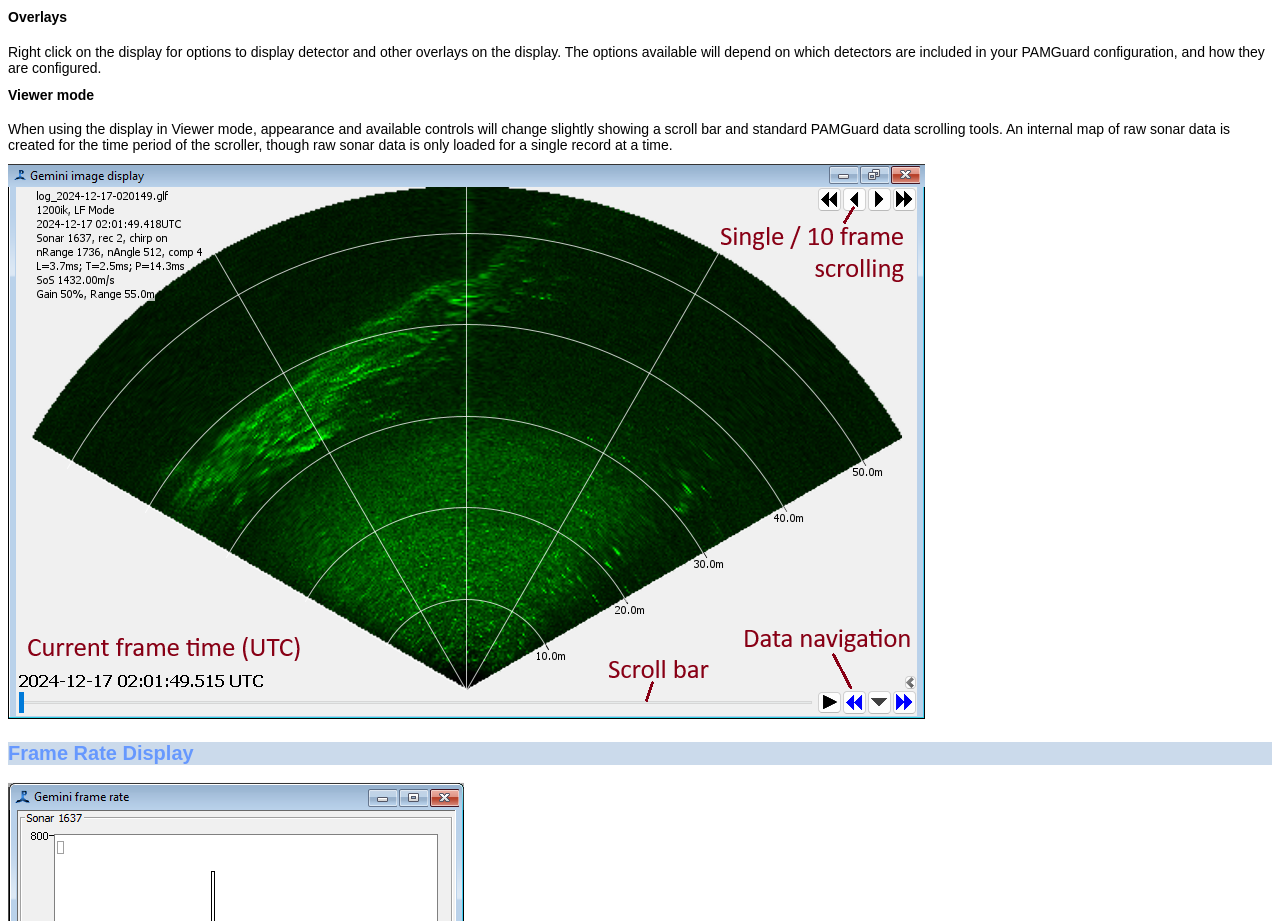
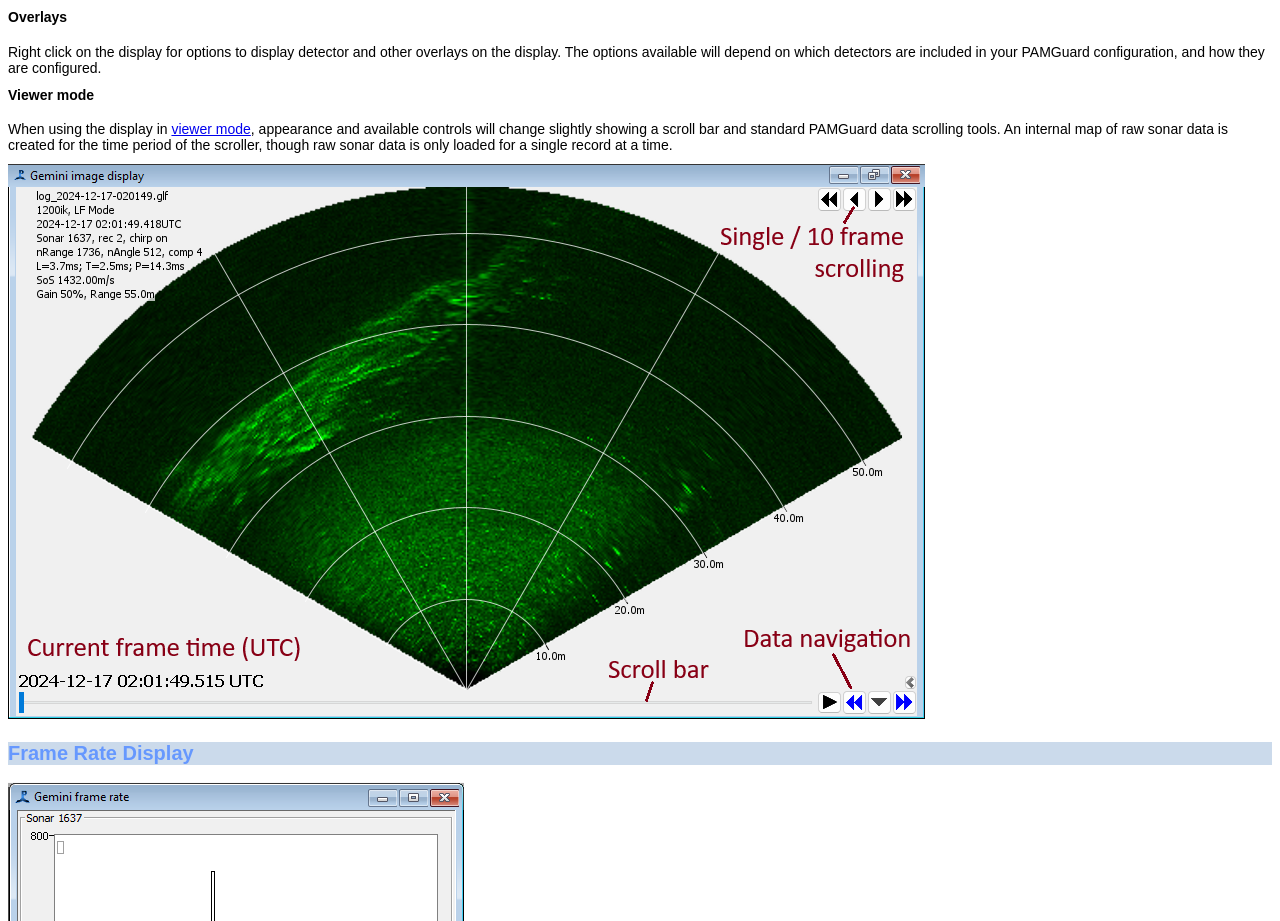
Before and after one commit to douggillespie/TritechAcquisitionPlugin, a plain HTML site: page src/tritechplugins/help/docs/tritechdisplays.html in a window 1280 px wide. Shown: the part 1124-2045 px from the top of the page. Drawn offline with Linux system fonts and the light colour scheme.

Commit message:
update olhelp pages

```diff
--- a/src/tritechplugins/help/docs/tritechdisplays.html
+++ b/src/tritechplugins/help/docs/tritechdisplays.html
@@ -64,11 +64,14 @@
 		which detectors are included in your PAMGuard configuration, and how
 		they are configured.</p>
 	<h4>Viewer mode</h4>
-	<p>When using the display in Viewer mode, appearance and available
-		controls will change slightly showing a scroll bar and standard
-		PAMGuard data scrolling tools. An internal map of raw sonar data is
-		created for the time period of the scroller, though raw sonar data is
-		only loaded for a single record at a time.</p>
+	<p>
+		When using the display in <a
+			href="_mainHelp_overview/PamMasterHelp/docs/viewerMode.html">viewer
+			mode</a>, appearance and available controls will change slightly showing
+		a scroll bar and standard PAMGuard data scrolling tools. An internal
+		map of raw sonar data is created for the time period of the scroller,
+		though raw sonar data is only loaded for a single record at a time.
+	</p>
 	<img src="images/viewerdisplay.png">
 
 
```
Also changed, not shown: docs/docs/tritechacquire.html (+1 -1 lines), docs/docs/tritechdisplays.html (+1 -1 lines), docs/search.json (+1 -1 lines), src/tritechplugins/help/docs/tritechacquire.html (+7 -4 lines).
